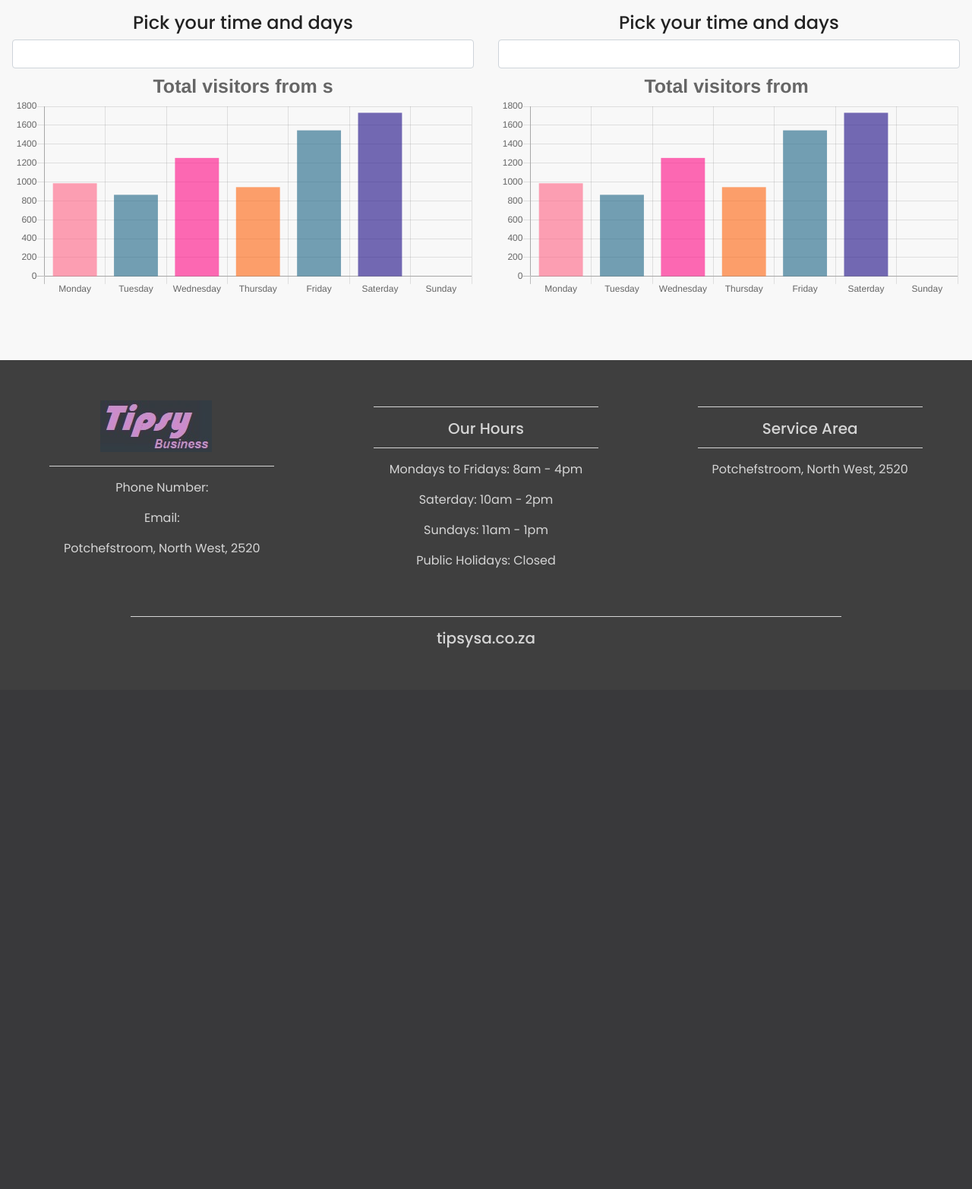
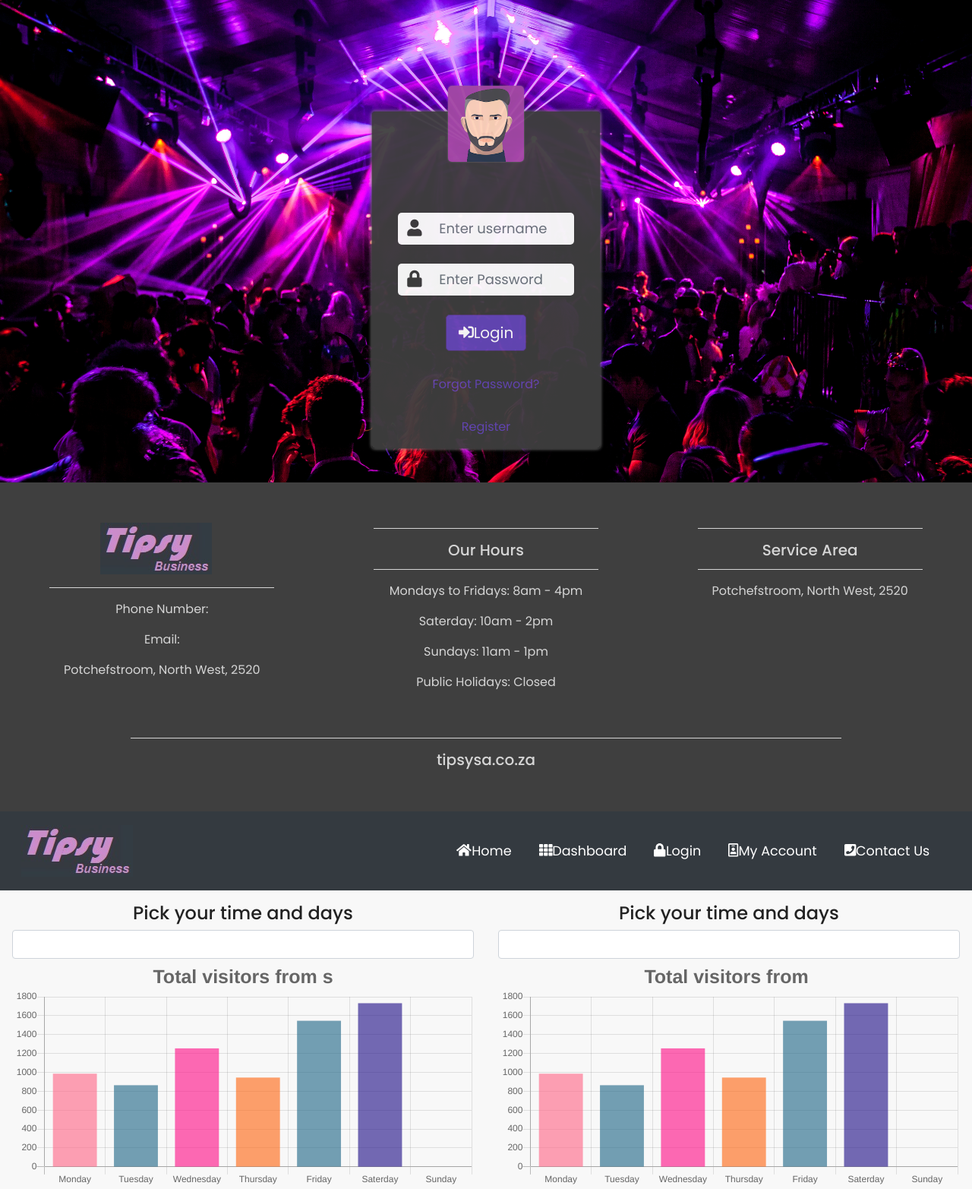
Before and after one commit to meyerolivier98/WebsiteTipsy, a PHP site: page /Dashboard.php in a window 1280 px wide. Shown: the part 104-1669 px from the top of the page at 76% size. Before the commit the page ends 957 px from the top, so only its background shows below. Run offline with PHP 8.4, Linux system fonts and the light colour scheme; the visitor is signed in with stand-in values (Sample User, id 1); some libraries are stand-ins or nearby versions.

Commit message:
login .php

```diff
--- a/Contact.php
+++ b/Contact.php
@@ -1,4 +1,3 @@
-
 <!DOCTYPE html>
 <html lang="en">
 <head>
--- a/Dashboard.php
+++ b/Dashboard.php
@@ -1,4 +1,6 @@
-
+<?php
+include ('Login.php');
+?>
 
 <!DOCTYPE html>
 <html lang="en">
--- a/Login.php
+++ b/Login.php
@@ -1,3 +1,10 @@
+<?php
+include ('Loginback.php');
+if(!isset($_SESSION['login_user'])){
+    header("location: Account.php");
+}
+?>
+
 <!DOCTYPE html>
 <html lang="en" class="loginform">
 <head>
@@ -52,13 +59,14 @@
             </div>
             <form class="col-12" action="" method="post">
                 <div class="form-group">
-                    <input id="username" name="username" type="username" id class="form-control" placeholder="Enter username">
+                    <input id="username" name="username" type="text" id class="form-control" placeholder="Enter username">
                 </div>
                 <div class="form-group">
                     <input id="password" name="password" type="password" class="form-control" placeholder="Enter Password">
+                    <span><?php echo $error; ?></span>
                 </div>
-                <input name="submit" type="submit" class="btn btn-primary btn-lg"><i class="fas fa-sign-in-alt"></i>Login</input>
-                <span><?php echo $error; ?></span>
+                <button name="submit" type="submit" class="btn btn-primary btn-lg"><i class="fas fa-sign-in-alt"></i>Login</button>
+
             </form>
             <div class="col-12 forgot">
                 <a href="index.php">Forgot Password?</a>
@@ -69,44 +77,6 @@
         </div> <!--end of modal content-->
     </div>
 </div>
-
-<!--- php login -->
-<?php
-session_start();
-$error ='';
-
-if(isset($_POST['submit'])){
-    if(empty($_POST['username'])||empty($_POST['password'])){
-        $error = "Username or Password invalid";
-    }
-    else
-    {
-        $username = $_POST['username'];
-        $password = $_POST['password'];
-
-        $conn = mysqli_connect("http://www.phpmyadmin.co/db_structure.php?server=1&db=heroku_4bc5d272025735d","b2340817a2b535","57b224d2","heroku_4bc5d272025735d");
-        $query = "SELECT b_name, b_password from business where b_name=? AND b_password=? LIMIT 1";
-
-        $stmt = $conn->prepare($query);
-        $stmt ->bind_param("ss",$username,$password);
-        $stmt ->execute();
-        $stmt ->bind_result($username,$password);
-        $stmt ->store_result();
-
-        if ( $stmt ->fetch())
-        {
-            $_SESSION['login_user']=$username;
-            header("location: Account.php");
-            echo 'Logged in';
-        }
-        else{
-            $error="Username or Password is invalid";
-            echo $error;
-        }
-        mysqli_close($conn);
-    }
-}
-?>
 <script>
 
 </script>
--- /dev/null
+++ b/Loginback.php
@@ -0,0 +1,33 @@
+<?php
+session_start();
+$error ='';
+
+if(isset($_POST['submit'])){
+    if(empty($_POST['username'])||empty($_POST['password'])){
+        $error = "Username or Password invalid";
+    }
+    else
+    {
+        $username = $_POST['username'];
+        $password = $_POST['password'];
+
+        $conn = mysqli_connect("us-cdbr-iron-east-05.cleardb.net" ,"b2340817a2b535","57b224d2","heroku_4bc5d272025735d");
+        $query = "SELECT b_Name, b_Password from business where b_Name=? AND b_Password=? LIMIT 1";
+
+        $stmt = $conn->prepare($query);
+        $stmt ->bind_param("ss",$username,$password);
+        $stmt ->execute();
+        $stmt ->bind_result($username,$password);
+        $stmt ->store_result();
+
+        if ( $stmt ->fetch())
+        {
+            $_SESSION['login_user']=$username;
+            header("location: Account.php");
+        }
+        else{
+            $error="Username or Password is invalid";
+        }
+        mysqli_close($conn);
+    }
+}
--- a/index.php
+++ b/index.php
@@ -1,4 +1,5 @@
 <?php
+include ('Login.php');
 ?>
 <!DOCTYPE html>
 <html lang="en">
```
Also changed, not shown: Account.php (+7 -1 lines), session.php (added, +11 -0 lines).
